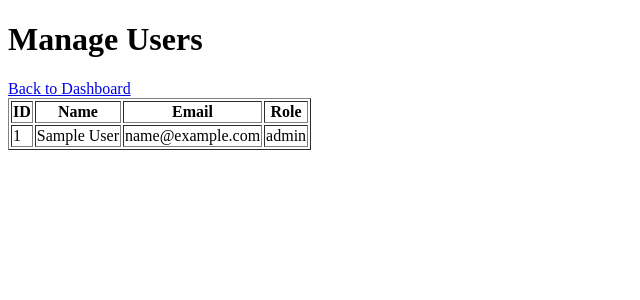
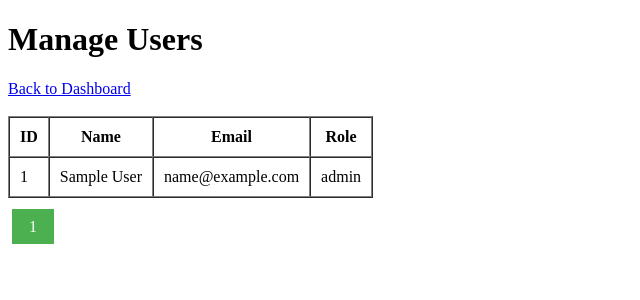
Before and after one commit to Vasudev319/VDB-OS, a PHP site: page /admin/users.php in a window 1280 px wide. Shown: the top 300 px of the page, without its empty margins (0-640 px from the left). Run offline with PHP 8.4, Linux system fonts and the light colour scheme; the visitor is signed in with stand-in values (Sample User, id 1).

Commit message:
Optimize admin user management with pagination
Co-authored-by: Vasudev319 <191138657+Vasudev319@users.noreply.github.com>

```diff
--- a/vdb-mart-php/admin/users.php
+++ b/vdb-mart-php/admin/users.php
@@ -4,7 +4,28 @@ require_once '../includes/functions.php';
 
 requireRole('admin');
 
-$stmt = $pdo->query("SELECT * FROM users");
+// Pagination settings
+$limit = 10;
+$page = isset($_GET['page']) && is_numeric($_GET['page']) ? (int)$_GET['page'] : 1;
+if ($page < 1) $page = 1;
+$offset = ($page - 1) * $limit;
+
+// Get total number of users
+$count_stmt = $pdo->query("SELECT COUNT(*) FROM users");
+$total_users = $count_stmt->fetchColumn();
+$total_pages = ceil($total_users / $limit);
+
+// Ensure page is within valid range
+if ($page > $total_pages && $total_pages > 0) {
+    $page = $total_pages;
+    $offset = ($page - 1) * $limit;
+}
+
+// Fetch users for the current page
+$stmt = $pdo->prepare("SELECT * FROM users LIMIT :limit OFFSET :offset");
+$stmt->bindValue(':limit', $limit, PDO::PARAM_INT);
+$stmt->bindValue(':offset', $offset, PDO::PARAM_INT);
+$stmt->execute();
 $users = $stmt->fetchAll(PDO::FETCH_ASSOC);
 ?>
 <!DOCTYPE html>
@@ -12,11 +33,18 @@ $users = $stmt->fetchAll(PDO::FETCH_ASSOC);
 <head>
     <meta charset="UTF-8">
     <title>Manage Users - VDB Mart</title>
+    <style>
+        .pagination { margin-top: 20px; }
+        .pagination a, .pagination span { padding: 8px 16px; text-decoration: none; border: 1px solid #ddd; color: black; margin: 0 4px; }
+        .pagination a:hover { background-color: #ddd; }
+        .pagination .active { background-color: #4CAF50; color: white; border: 1px solid #4CAF50; }
+    </style>
 </head>
 <body>
     <h1>Manage Users</h1>
     <a href="index.php">Back to Dashboard</a>
-    <table border="1">
+    <br><br>
+    <table border="1" cellpadding="10" cellspacing="0">
         <thead>
             <tr>
                 <th>ID</th>
@@ -36,5 +64,31 @@ $users = $stmt->fetchAll(PDO::FETCH_ASSOC);
             <?php endforeach; ?>
         </tbody>
     </table>
+
+    <div class="pagination">
+        <?php if ($page > 1): ?>
+            <a href="?page=<?= $page - 1 ?>">&laquo; Prev</a>
+        <?php endif; ?>
+
+        <?php
+        // Simple pagination with ellipses
+        $range = 2;
+        for ($i = 1; $i <= $total_pages; $i++) {
+            if ($i == 1 || $i == $total_pages || ($i >= $page - $range && $i <= $page + $range)) {
+                if ($i == $page) {
+                    echo '<span class="active">' . $i . '</span>';
+                } else {
+                    echo '<a href="?page=' . $i . '">' . $i . '</a>';
+                }
+            } elseif ($i == $page - $range - 1 || $i == $page + $range + 1) {
+                echo '<span>...</span>';
+            }
+        }
+        ?>
+
+        <?php if ($page < $total_pages): ?>
+            <a href="?page=<?= $page + 1 ?>">Next &raquo;</a>
+        <?php endif; ?>
+    </div>
 </body>
 </html>
```
